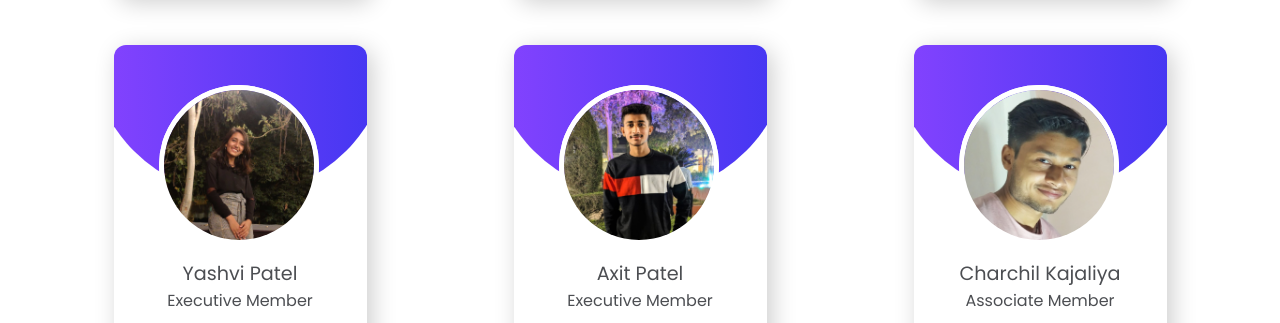
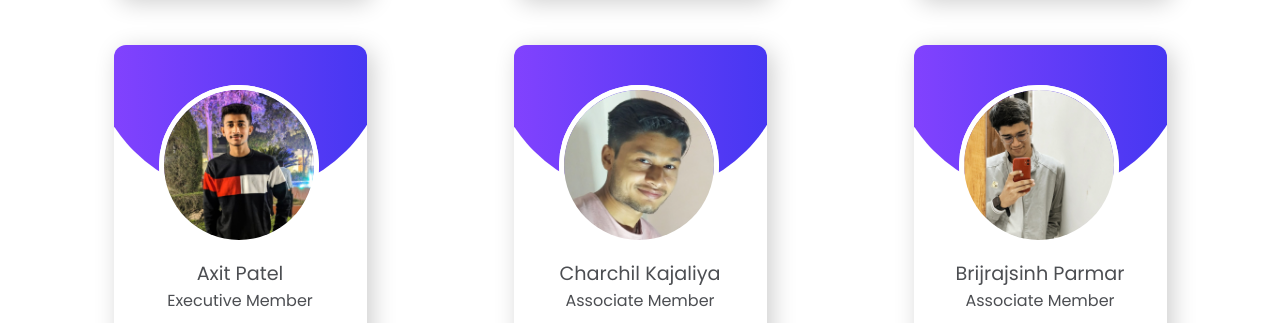
Before and after one commit to Bits-to-Bytes/Bits-to-Bytes-React, a Gatsby site: page / in a window 1280 px wide. Shown: the part 4938-5261 px from the top of the page. Built offline with nearby package versions, Linux system fonts and the light colour scheme; Gatsby itself is replaced by a stand-in of ours; no server answers.

Commit message:
updated team (#2)

```diff
--- a/src/components/Team/Team.js
+++ b/src/components/Team/Team.js
@@ -40,16 +40,6 @@ const Team = () => {
           twitter="http://twitter.com/GajjarMiten"
         >
           <StaticImage src="../../images/team/miten.png" alt="profile-img" />
-        </ProfileCard>
-        <ProfileCard
-          name="Yashvi Patel"
-          title="Executive Member"
-          linkedIn="http://www.linkedin.com/in/patelyashvi"
-          instagram="http://www.instagram.com/yashviwithawhy"
-          github="http://github.com/patelyashvi"
-          twitter="http://twitter.com/YashviP97470687"
-        >
-          <StaticImage src="../../images/team/yashvi.png" alt="profile-img" />
         </ProfileCard>
         <ProfileCard
           name="Axit Patel"
```
